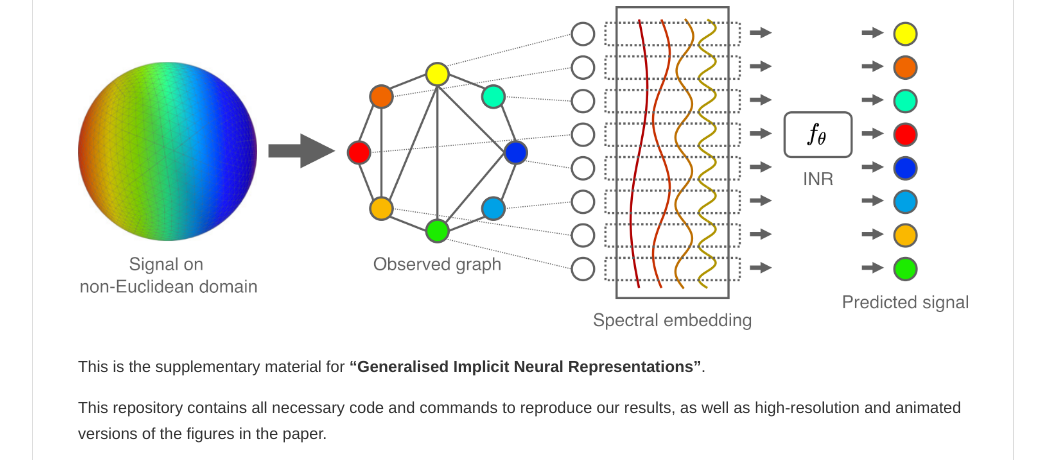
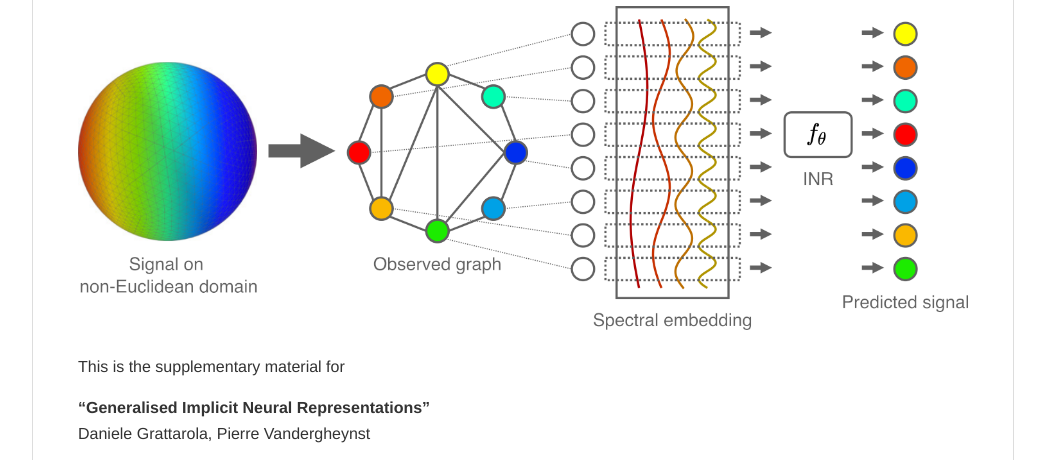
Before and after one commit to danielegrattarola/GINR, a plain HTML site: page index.html in a window 1280 px wide. Shown: the part 126-586 px from the top of the page, without its empty margins (117-1162 px from the left). Drawn offline with Linux system fonts and the light colour scheme.

Commit message:
Update README.md and index.html

```diff
--- a/index.html
+++ b/index.html
@@ -1065,7 +1065,12 @@ body .markdown-body
 .highlight .gc{color:#999;background-color:#EAF2F5}
 </style><title>README</title></head><body><article class="markdown-body"><h1 id="generalised-implicit-neural-representations">Generalised Implicit Neural Representations<a class="headerlink" href="#generalised-implicit-neural-representations" title="Permanent link"></a></h1>
 <p><img src="./assets/scheme.drawio.png" width="100%"></p>
-<p>This is the supplementary material for <strong>&ldquo;Generalised Implicit Neural Representations&rdquo;</strong>.</p>
+<p>This is the supplementary material for</p>
+
+<p>
+  <strong>&ldquo;Generalised Implicit Neural Representations&rdquo;</strong><br>
+  Daniele Grattarola, Pierre Vandergheynst
+</p>
 <p>This repository contains all necessary code and commands to reproduce our results, as well as high-resolution and animated versions of the figures in the paper. </p>
 <p><strong>Make sure you&rsquo;re viewing the rendered HTML version of this Markdown file.</strong></p>
 <h1 id="visualizations">Visualizations<a class="headerlink" href="#visualizations" title="Permanent link"></a></h1>
```
Also changed, not shown: 1 other file.
